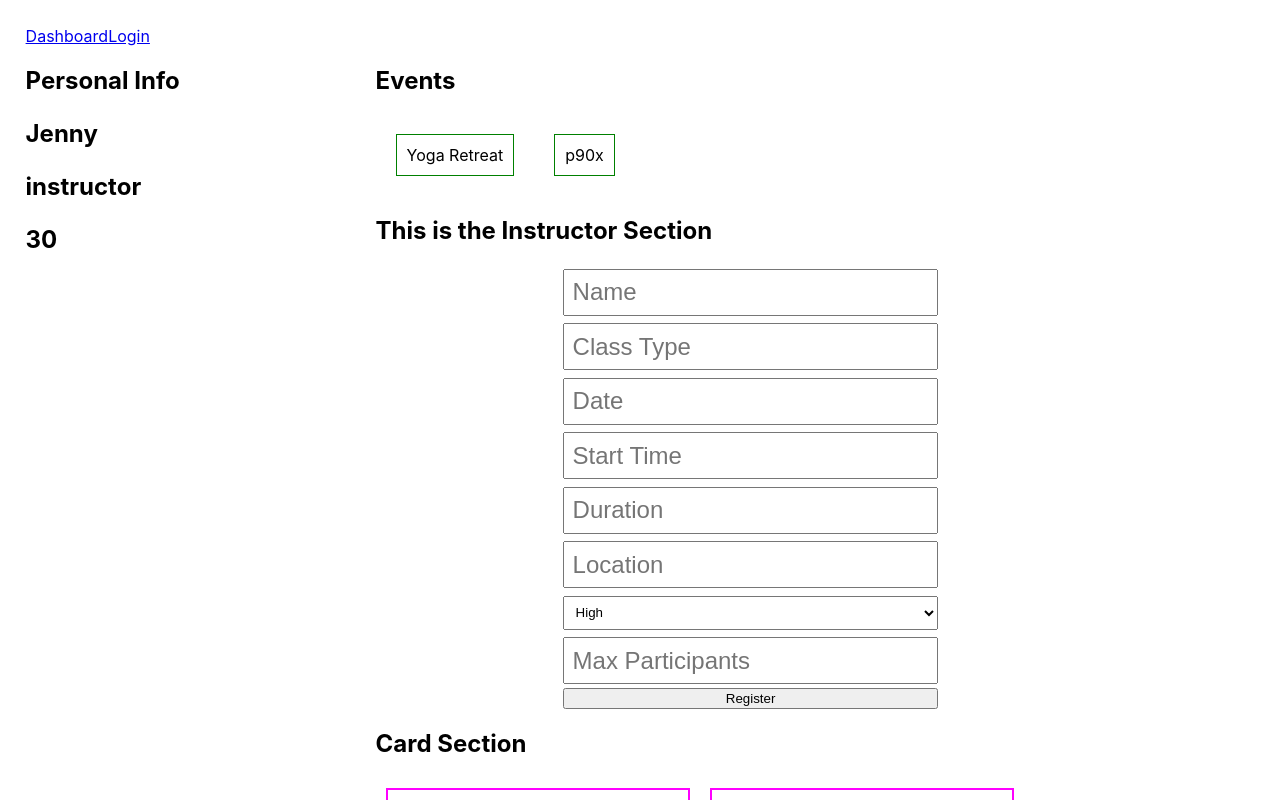
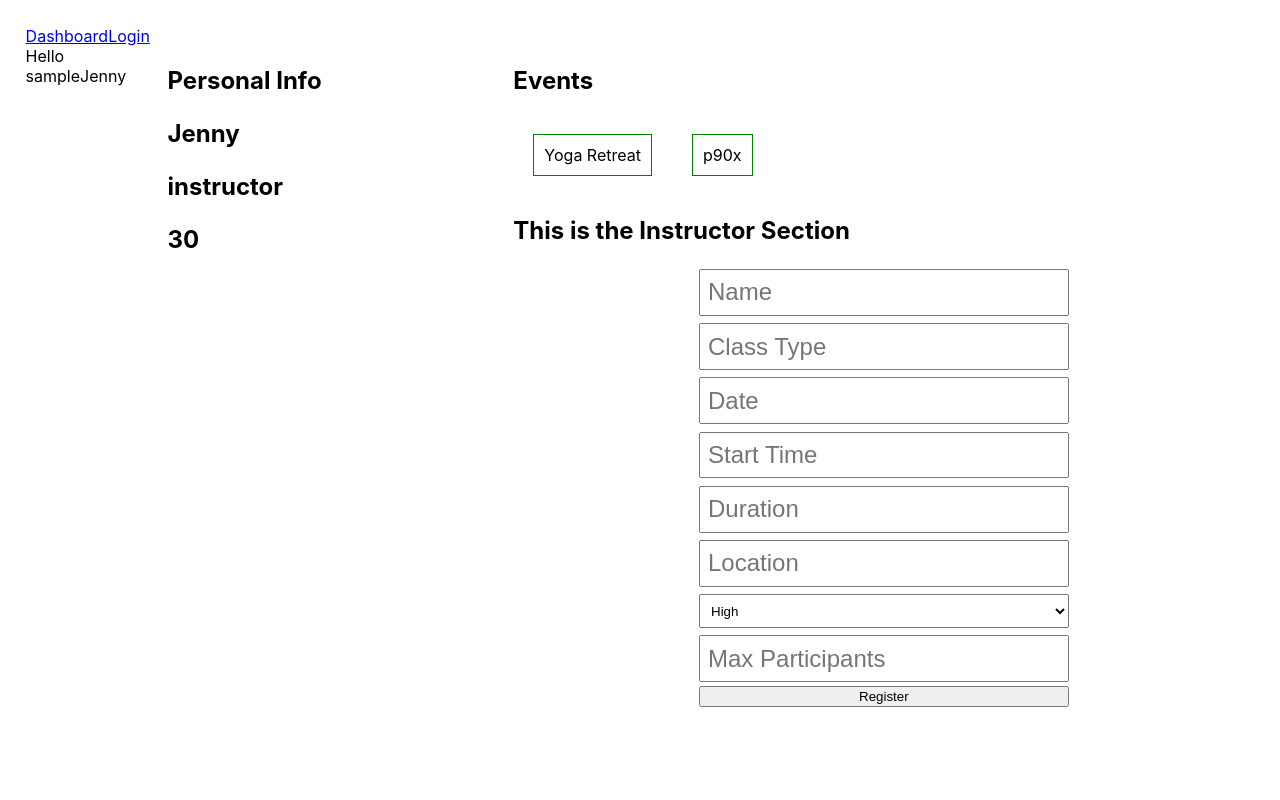
Before and after one commit to anywhere-fitness-ii/Front-End, a React (Create React App) app in the folder client/: page /dashboard in a window 1280 px wide. Shown: the top 800 px of the page. Built offline with nearby package versions, Linux system fonts and the light colour scheme.

Commit message:
userInfo context data

```diff
--- a/client/src/components/Dashboard.js
+++ b/client/src/components/Dashboard.js
@@ -1,11 +1,12 @@
-import React, {useState, useEffect} from 'react'
+import React, {useState, useEffect, createContext} from 'react'
 import Card from './Card'
 import User from './User'
 import UserInfo from './UserInfo'
 import Instructor from './Instructor'
 import {instrData, eventData, addCard} from '../mockData'
+import Sample from './Sample'
 
-
+export const DashboardContext = createContext();
 const Dashboard = () =>{
     const [data, setData] = useState([])
     const [userData, setUserData] = useState([])
@@ -45,17 +46,18 @@ return(
 
 
 <div style={{display: 'inline-flex'}}>
-
-    <UserInfo userData={userData} />
+<DashboardContext.Provider value={{data, userData, postClass, addCard}}>
+    <Sample />
+    <UserInfo/>
 
     <div style={{ width: '750px'}}>
 
       {userData.role === 'instructor' ?
       <Instructor userData={userData} data={data} postClass={postClass}/> : <User />}
-      <Card userData={userData} data={data} addCard={addCard}/>
+      {/* <Card userData={userData} data={data} addCard={addCard}/> */}
 
     </div>
-
+    </DashboardContext.Provider>
 </div>
 )
 }
--- a/client/src/components/Sample.js
+++ b/client/src/components/Sample.js
@@ -0,0 +1,14 @@
+import React, {useContext} from 'react';
+import {DashboardContext} from '../components/Dashboard'
+
+const Sample = () =>{
+    const value = useContext(DashboardContext)
+
+    console.log(value)
+    return(<div>
+        Hello sample
+        {value.userData.name}
+    </div>)
+}
+
+export default Sample
--- a/client/src/components/UserInfo.js
+++ b/client/src/components/UserInfo.js
@@ -1,9 +1,10 @@
-import React from 'react';
+import React, {useContext} from 'react';
+import {DashboardContext} from '../components/Dashboard'
 
-const UserInfo = (props)=>{
 
-    console.log(props, 'user props')
-    console.log(props.userData)
+const UserInfo = ()=>{
+    const value = useContext(DashboardContext)
+
     return(<div style={{width: '350px'}}>
         <h2>Personal Info</h2>
         {/* <h2>{props.userData.map(item=> (
@@ -12,9 +13,9 @@ const UserInfo = (props)=>{
                 <p>{item.role}</p>
             </div>))}</h2> */}
             <h2>
-                <p>{props.userData.name}</p>
-                <p>{props.userData.role}</p>
-                <p>{props.userData.age}</p>
+                <p>{value.userData.name}</p>
+                <p>{value.userData.role}</p>
+                <p>{value.userData.age}</p>
             </h2>
 
     </div>)
```
